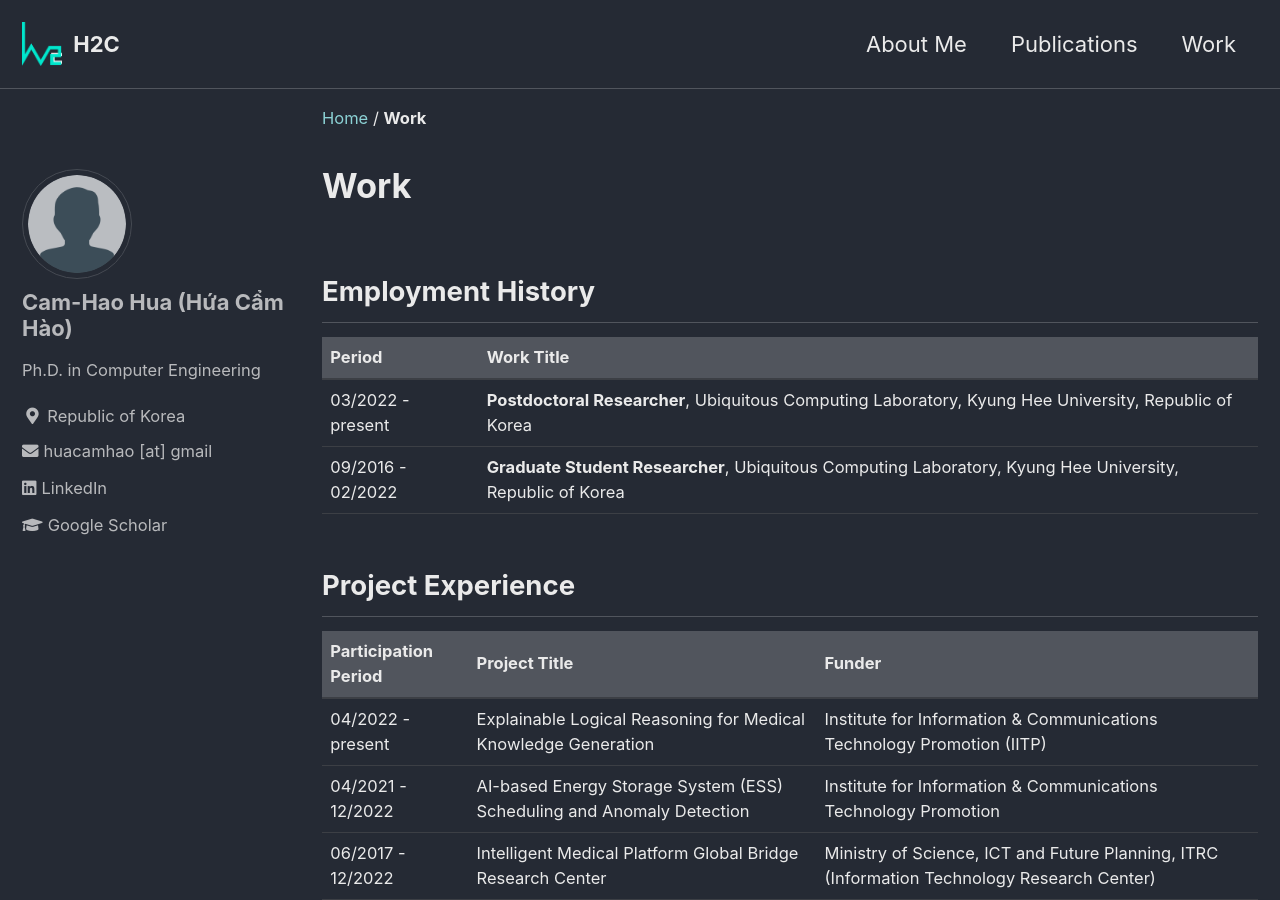
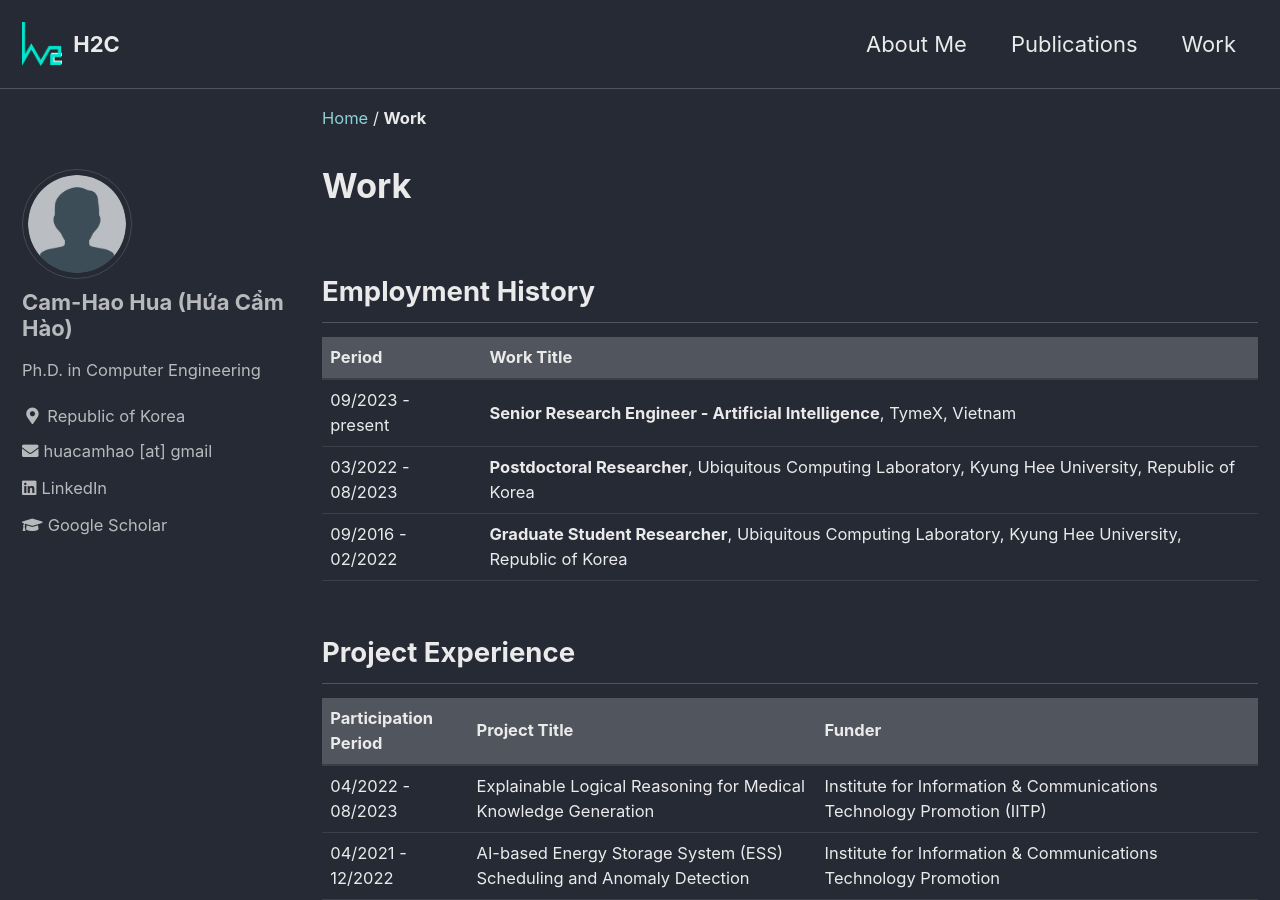
Before and after one commit to camhao168/camhao168.github.io, a Jekyll site: the page built from _pages/work.md, in a window 1280 px wide and 900 px high. Built offline with Jekyll 4.4.1, drawn with Linux system fonts in a browser that asks for light colours; cached includes are drawn as plain includes.

Commit message:
Update work.md

```diff
--- a/_pages/work.md
+++ b/_pages/work.md
@@ -11,14 +11,15 @@ date: 2023-06-12T19:53:00+00:00
 
 | Period            | Work Title                                                                                         |
 | ----------------- | -------------------------------------------------------------------------------------------------- |
-| 03/2022 - present | **Postdoctoral Researcher**, Ubiquitous Computing Laboratory, Kyung Hee University, Republic of Korea     |
+| 09/2023 - present | **Senior Research Engineer - Artificial Intelligence**, TymeX, Vietnam                                    |
+| 03/2022 - 08/2023 | **Postdoctoral Researcher**, Ubiquitous Computing Laboratory, Kyung Hee University, Republic of Korea     |
 | 09/2016 - 02/2022 | **Graduate Student Researcher**, Ubiquitous Computing Laboratory, Kyung Hee University, Republic of Korea |
 
 ## Project Experience
 
 | Participation Period          | Project Title                                                                 | Funder
 | ------------------------------| ------------------------------------------------------------------------------| -----------------------------------------------------------------|
-| 04/2022 - present             | Explainable Logical Reasoning for Medical Knowledge Generation                | Institute for Information & Communications Technology Promotion (IITP) |
+| 04/2022 - 08/2023             | Explainable Logical Reasoning for Medical Knowledge Generation                | Institute for Information & Communications Technology Promotion (IITP) |
 | 04/2021 - 12/2022             | AI-based Energy Storage System (ESS) Scheduling and Anomaly Detection         | Institute for Information & Communications Technology Promotion |
 | 06/2017 - 12/2022             | Intelligent Medical Platform Global Bridge Research Center                    | Ministry of Science, ICT and Future Planning, ITRC (Information Technology Research Center) |
 | 04/2017 - 06/2023             | Lean UX core technology and platform for any digital artifacts UX evaluation  | Institute for Information & Communications Technology Promotion (IITP) |
```
